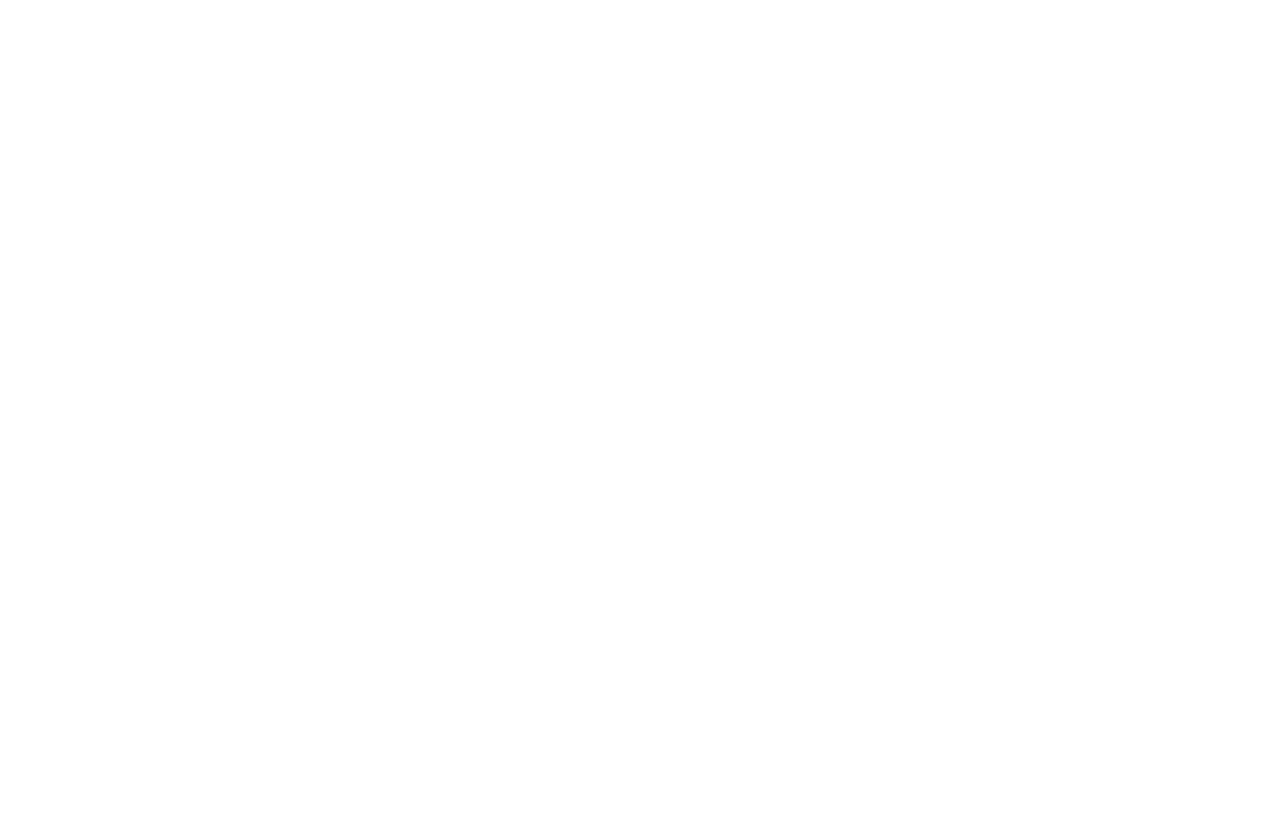
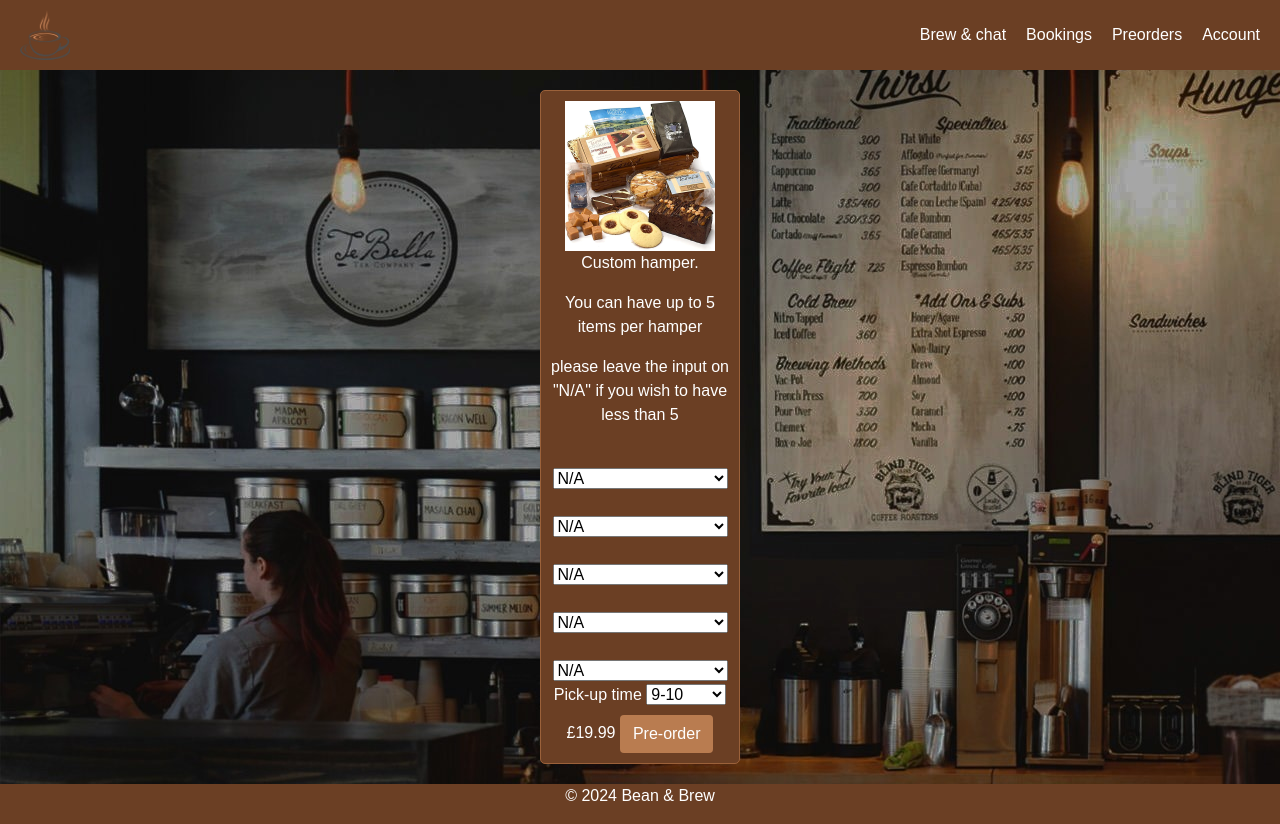
Before and after one commit to kc584/Bean-Brew, a plain HTML site: page preorder-hamper.html in a window 1280 px wide. Before the commit the page ends 800 px from the top, so only its background shows below. Drawn offline with nearby package versions, Linux system fonts and the light colour scheme.

Commit message:
finshed hamper page and navbars
finsihed hamper pages and navbars on all other pages

```diff
--- a/bookings-lessons.html
+++ b/bookings-lessons.html
@@ -4,6 +4,7 @@
     <meta charset="UTF-8">
     <meta http-equiv="X-UA-Compatible" content="IE=edge">
     <meta name="viewport" content="width=device-width, initial-scale=1.0">
+    <link rel="stylesheet" href="https://cdn.jsdelivr.net/npm/bootstrap@4.4.1/dist/css/bootstrap.min.css" integrity="sha384-Vkoo8x4CGsO3+Hhxv8T/Q5PaXtkKtu6ug5TOeNV6gBiFeWPGFN9MuhOf23Q9Ifjh" crossorigin="anonymous">
     <link rel="stylesheet" href="styles.css">
     <title>Bean & Brew</title>
 </head>
@@ -42,5 +43,35 @@
     </li>
   </ul>
 </nav>
+
+
+  <div class="card-container center">
+    <div class="card">
+        <img src="images/takeaway-coffee.png" alt="Image 1" width="150" height="200">
+        <p>Cooking lessons</p>
+        <form action="#">
+          <label for="pickup">Pick-up time</label>
+          <select name="Morning" id="pickup">
+            <optgroup label="Morning">
+              <option value="9-10">9-10</option>
+              <option value="10-11">10-11</option>
+              <option value="11-12">11-12</option>
+              <optgroup label="Afernoon">
+              <option value="1-2">1-2</option>
+              <option value="2-3">2-3</option>
+              <option value="3-4">3-4</option>
+              <option value="4-5">4-5</option>
+            </select>
+            £3.99 <input type="submit" value="Pre-order" id="buyButton" class="btn btn-colour">
+        </form>
+
+
+    </div>
+  </div>
+
+      <script src="javascript.js"></script>
+<footer class="footer">
+  <p>&copy; 2024 Bean & Brew</p>
+</footer>
 </body>
 </html>
--- a/preorder-hamper.html
+++ b/preorder-hamper.html
@@ -0,0 +1,153 @@
+<!DOCTYPE html>
+<html lang="en">
+<head>
+    <meta charset="UTF-8">
+    <meta http-equiv="X-UA-Compatible" content="IE=edge">
+    <meta name="viewport" content="width=device-width, initial-scale=1.0">
+    <link rel="stylesheet" href="https://cdn.jsdelivr.net/npm/bootstrap@4.4.1/dist/css/bootstrap.min.css" integrity="sha384-Vkoo8x4CGsO3+Hhxv8T/Q5PaXtkKtu6ug5TOeNV6gBiFeWPGFN9MuhOf23Q9Ifjh" crossorigin="anonymous">
+    <link rel="stylesheet" href="styles.css">
+    <title>Bean & Brew</title>
+</head>
+<body>
+   <nav>
+  <div class="logo">
+    <a href="index.html">
+    <img src="images/logo.png" alt="coffee logo" width="50px" height="50px">
+    </a>
+</div>
+  <ul>
+    <li class="dropdown">
+        <a href="brew-chat.html" class="dropbtn">Brew & chat</a>
+      </li>
+    <li class="dropdown">
+      <a href="#" class="dropbtn">Bookings</a>
+      <div class="dropdown-content">
+        <a href="bookings-restaurant.html">Restaurants</a>
+        <a href="bookings-lessons.html">Online baking lessons</a>
+      </div>
+    </li>
+    <li class="dropdown">
+      <a href="#" class="dropbtn">Preorders</a>
+      <div class="dropdown-content">
+        <a href="preorder-coffee.html">Coffee</a>
+        <a href="preorder-baked-goods.html">Baked goods</a>
+        <a href="preorder-hamper.html">Custom hamper</a>
+      </div>
+    </li>
+    <li class="dropdown">
+      <a href="#" class="dropbtn">Account</a>
+      <div class="dropdown-content">
+        <a href="log-in.html">Log in</a>
+        <a href="sign-up.html">Sign up</a>
+      </div>
+    </li>
+  </ul>
+</nav>
+
+
+  <div class="card-container center">
+    <div class="card">
+        <img src="images/custom-hamper.png" alt="Image 1" width="150" height="200">
+        <p>Custom hamper.</p>
+        <p>You can have up to 5 items per hamper</p>
+        <p>please leave the input on "N/A" if you wish to have less than 5</p>
+          <form action="#">
+            <label for="item 1"></label>
+            <select name="item 1" id="item 5">
+                <option value="N/A">N/A</option>
+                <option value="rock road">Rocky road</option>
+                <option value="gnger bread man">Ginger bread man</option>
+                <option value="millionaire shortbread">millionaire shortbread</option>
+                <option value="Large cookies">Large cookies</option>
+                <option value="Large cookies">Chocolate cake</option>
+                <option value="Spongecake">Spongecake</option>
+                <option value="Blueberry muffin">Blueberry muffin</option>
+                <option value="Chocolate muffin">Chocolate muffin</option>
+                <option value="Fudge">Fudge</option>
+              </select>
+          </form>
+          <form action="#">
+            <label for="item 2"></label>
+            <select name="item 2" id="item 2">
+                <option value="N/A">N/A</option>
+                <option value="rock road">Rocky road</option>
+                <option value="gnger bread man">Ginger bread man</option>
+                <option value="millionaire shortbread">millionaire shortbread</option>
+                <option value="Large cookies">Large cookies</option>
+                <option value="Large cookies">Chocolate cake</option>
+                <option value="Spongecake">Spongecake</option>
+                <option value="Blueberry muffin">Blueberry muffin</option>
+                <option value="Chocolate muffin">Chocolate muffin</option>
+                <option value="Fudge">Fudge</option>
+              </select>
+          </form>
+          <form action="#">
+            <label for="item 3"></label>
+            <select name="item 3" id="item 3">
+                <option value="N/A">N/A</option>
+                <option value="rock road">Rocky road</option>
+                <option value="gnger bread man">Ginger bread man</option>
+                <option value="millionaire shortbread">millionaire shortbread</option>
+                <option value="Large cookies">Large cookies</option>
+                <option value="Large cookies">Chocolate cake</option>
+                <option value="Spongecake">Spongecake</option>
+                <option value="Blueberry muffin">Blueberry muffin</option>
+                <option value="Chocolate muffin">Chocolate muffin</option>
+                <option value="Fudge">Fudge</option>
+              </select>
+          </form>
+          <form action="#">
+            <label for="item 4"></label>
+            <select name="item 4" id="item 4">
+                <option value="N/A">N/A</option>
+                <option value="rock road">Rocky road</option>
+                <option value="gnger bread man">Ginger bread man</option>
+                <option value="millionaire shortbread">millionaire shortbread</option>
+                <option value="Large cookies">Large cookies</option>
+                <option value="Large cookies">Chocolate cake</option>
+                <option value="Spongecake">Spongecake</option>
+                <option value="Blueberry muffin">Blueberry muffin</option>
+                <option value="Chocolate muffin">Chocolate muffin</option>
+                <option value="Fudge">Fudge</option>
+              </select>
+          </form>  <form action="#">
+            <label for="item 5"></label>
+            <select name="item 5" id="item 5">
+                <option value="N/A">N/A</option>
+                <option value="rock road">Rocky road</option>
+                <option value="gnger bread man">Ginger bread man</option>
+                <option value="millionaire shortbread">millionaire shortbread</option>
+                <option value="Large cookies">Large cookies</option>
+                <option value="Large cookies">Chocolate cake</option>
+                <option value="Spongecake">Spongecake</option>
+                <option value="Blueberry muffin">Blueberry muffin</option>
+                <option value="Chocolate muffin">Chocolate muffin</option>
+                <option value="Fudge">Fudge</option>
+              </select>
+          </form>
+        <form action="#">
+          <label for="pickup">Pick-up time</label>
+          <select name="Morning" id="pickup">
+            <optgroup label="Morning">
+              <option value="9-10">9-10</option>
+              <option value="10-11">10-11</option>
+              <option value="11-12">11-12</option>
+              <optgroup label="Afernoon">
+              <option value="1-2">1-2</option>
+              <option value="2-3">2-3</option>
+              <option value="3-4">3-4</option>
+              <option value="4-5">4-5</option>
+            </select>
+            £19.99 <input type="submit" value="Pre-order" id="buyButton" class="btn btn-colour">
+        </form>
+
+
+    </div>
+  </div>
+
+      <script src="javascript.js"></script>
+<footer class="footer">
+  <p>&copy; 2024 Bean & Brew</p>
+</footer>
+</body>
+</html>
--- a/styles.css
+++ b/styles.css
@@ -11,7 +11,7 @@ body {
 }
 
 nav {
-  background-color: #9b613a;
+  background-color: #6b3f24;
   color: white;
   display: flex;
   justify-content: space-between;
@@ -52,7 +52,7 @@ nav ul li a {
 .dropdown-content {
   display: none;
   position: absolute;
-  background-color: #683f23;
+  background-color: #4b2d1a;
   min-width: 160px;
   z-index: 1;
 }
@@ -65,7 +65,7 @@ nav ul li a {
 }
 
 .dropdown-content a:hover {
-  background-color: #4b2d1a;
+  background-color: #3a2314;
 }
 
 .dropdown:hover .dropdown-content {
@@ -135,7 +135,7 @@ img {
   width: 100%;
   color: white;
   text-align: center;
-  background-color: #9b613a;
+  background-color: #6b3f24;
 }
 
 .btn-colour {
```
Also changed, not shown: brew-chat.html (+4 -0 lines), buy-baked-good-pasty.html (added, +77 -0 lines), index.html (+1 -1 lines), log-in.html (+4 -0 lines), preorder-baked-goods.html (+20 -14 lines), preorder-coffee.html (+6 -6 lines), sign-up.html (+4 -0 lines), images/custom-hamper.png (added).
